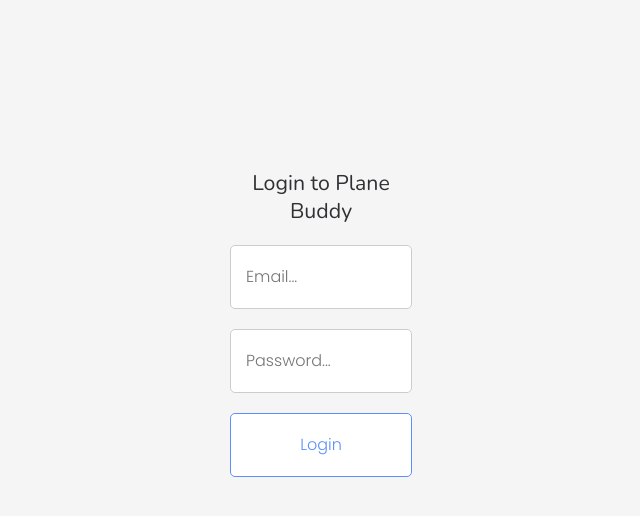
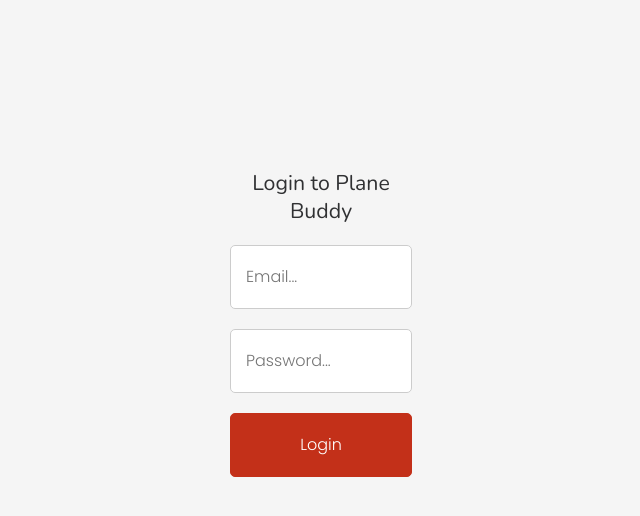
Before and after one commit to nich227/plane-buddy, a plain HTML site: page website/public/login.html in a window 1280 px wide. In both pictures the pointer is over the button "Login". Shown: the whole page, without its empty margins (319-959 px from the left). Drawn offline with nearby package versions, Linux system fonts and the light colour scheme; no server answers.

Commit message:
Update button colors

```diff
--- a/website/public/css/login.css
+++ b/website/public/css/login.css
@@ -38,9 +38,9 @@ input, button {
 }
 
 .main-div button, .loggedin-div button {
-  background: #5d8ffc;
+  background: #e0142e;
   color: #fff;
-  border: 1px solid #5d8ffc;
+  border: 1px solid #e0142e;
   border-radius: 5px;
   padding: 15px;
   display: block;
@@ -51,8 +51,8 @@ input, button {
 }
 
 .main-div button:hover, .loggedin-div button:hover {
-  background: #fff;
-  color: #5d8ffc;
-  border: 1px solid #5d8ffc;
+  background: #c33019;
+  color: #fff;
+  border: 1px solid #c33019;
   cursor: pointer;
 }
```
